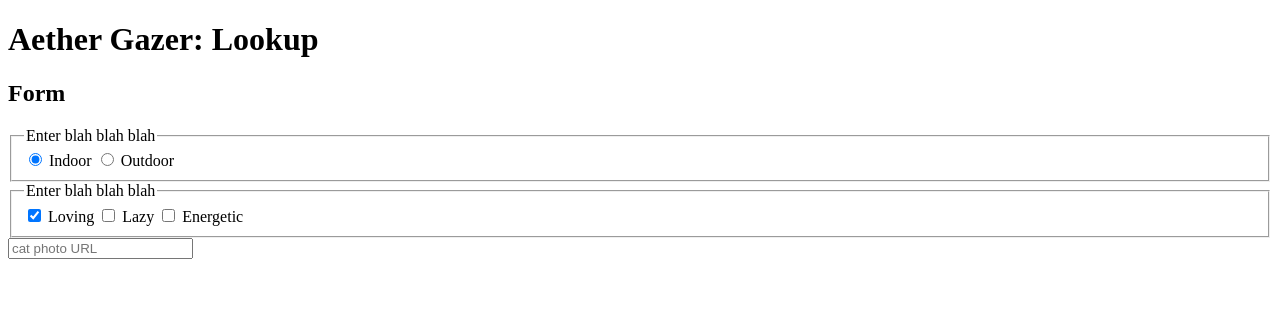
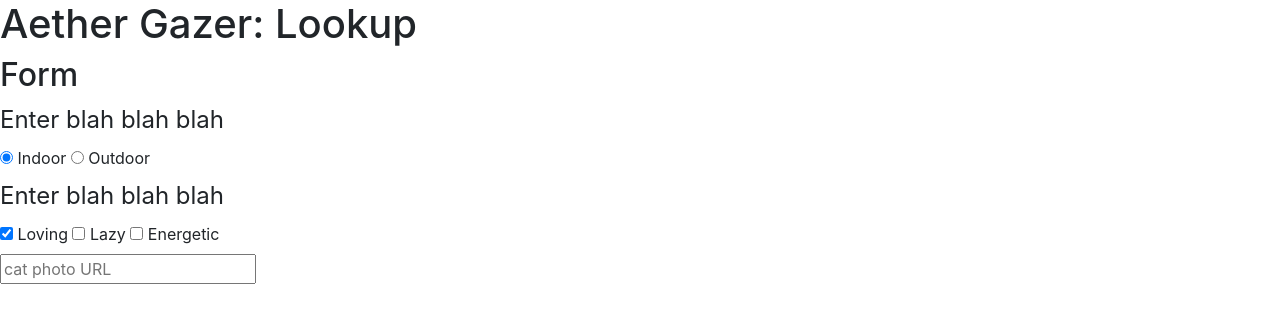
Before and after one commit to Arvick/Aether-Gazer-Database, a Flask app: template frontend/website/templates/base.html in a window 1280 px wide. Shown: the top 323 px of the page. Run offline with Flask 3, Linux system fonts and the light colour scheme; the template is opened without the code that fills it, so the values that code supplies are empty; some libraries are stand-ins or nearby versions.

Commit message:
added viewport (device-width) + imported bootstrap stylesheets

```diff
--- a/frontend/website/templates/base.html
+++ b/frontend/website/templates/base.html
@@ -4,6 +4,18 @@
 
 <head>
     <meta charset="utf-8">
+    <meta name="viewport" content="width=device-width, initial-scale=1" />
+    <link
+      rel="stylesheet"
+      href="https://stackpath.bootstrapcdn.com/bootstrap/4.4.1/css/bootstrap.min.css"
+      integrity="sha384-Vkoo8x4CGsO3+Hhxv8T/Q5PaXtkKtu6ug5TOeNV6gBiFeWPGFN9MuhOf23Q9Ifjh"
+      crossorigin="anonymous"
+    />
+    <link
+      rel="stylesheet"
+      href="https://stackpath.bootstrapcdn.com/font-awesome/4.7.0/css/font-awesome.min.css"
+      crossorigin="anonymous"
+    />
     <title>Aether Gazer: Resource</title>
 </head>
 
```
